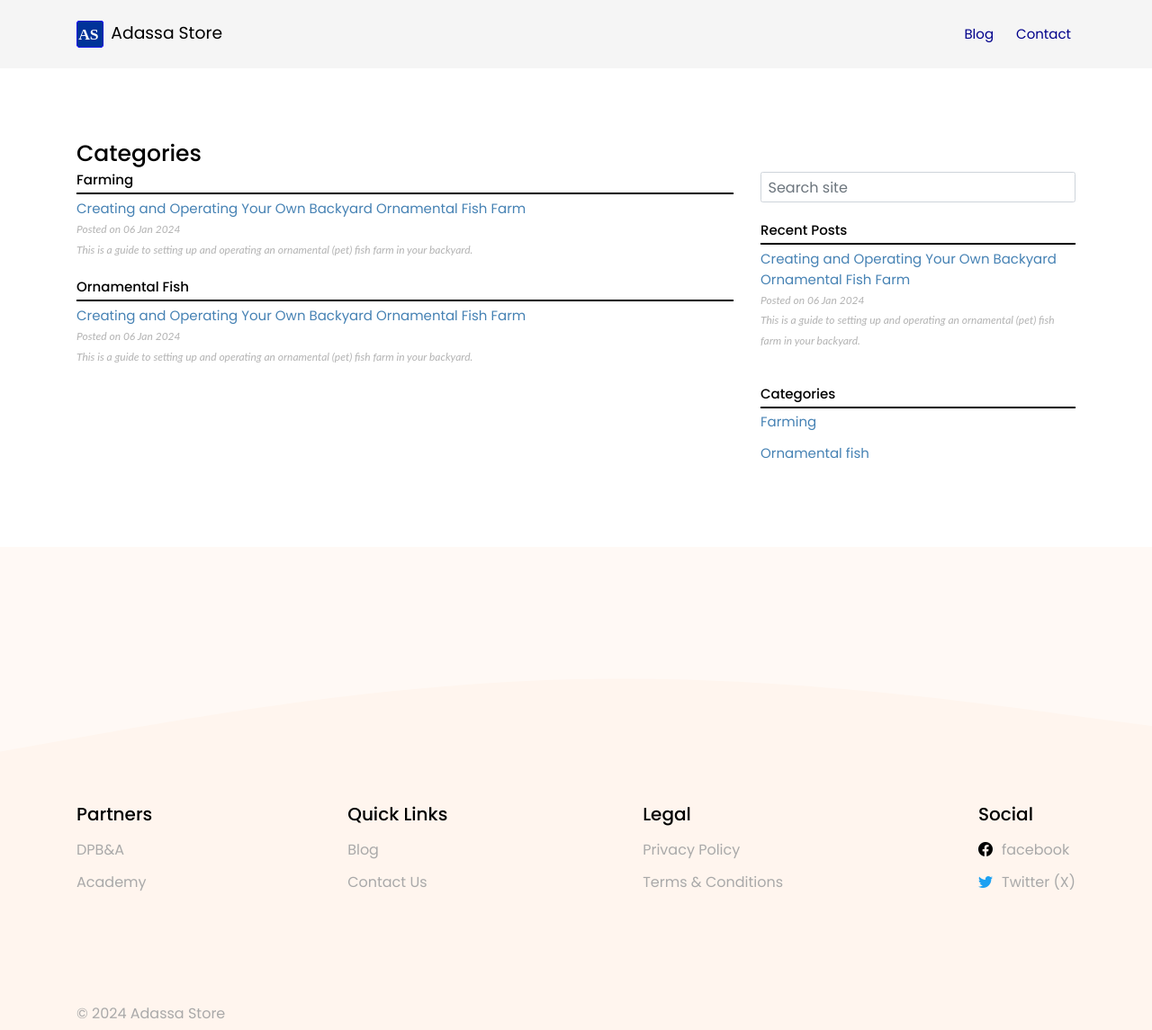
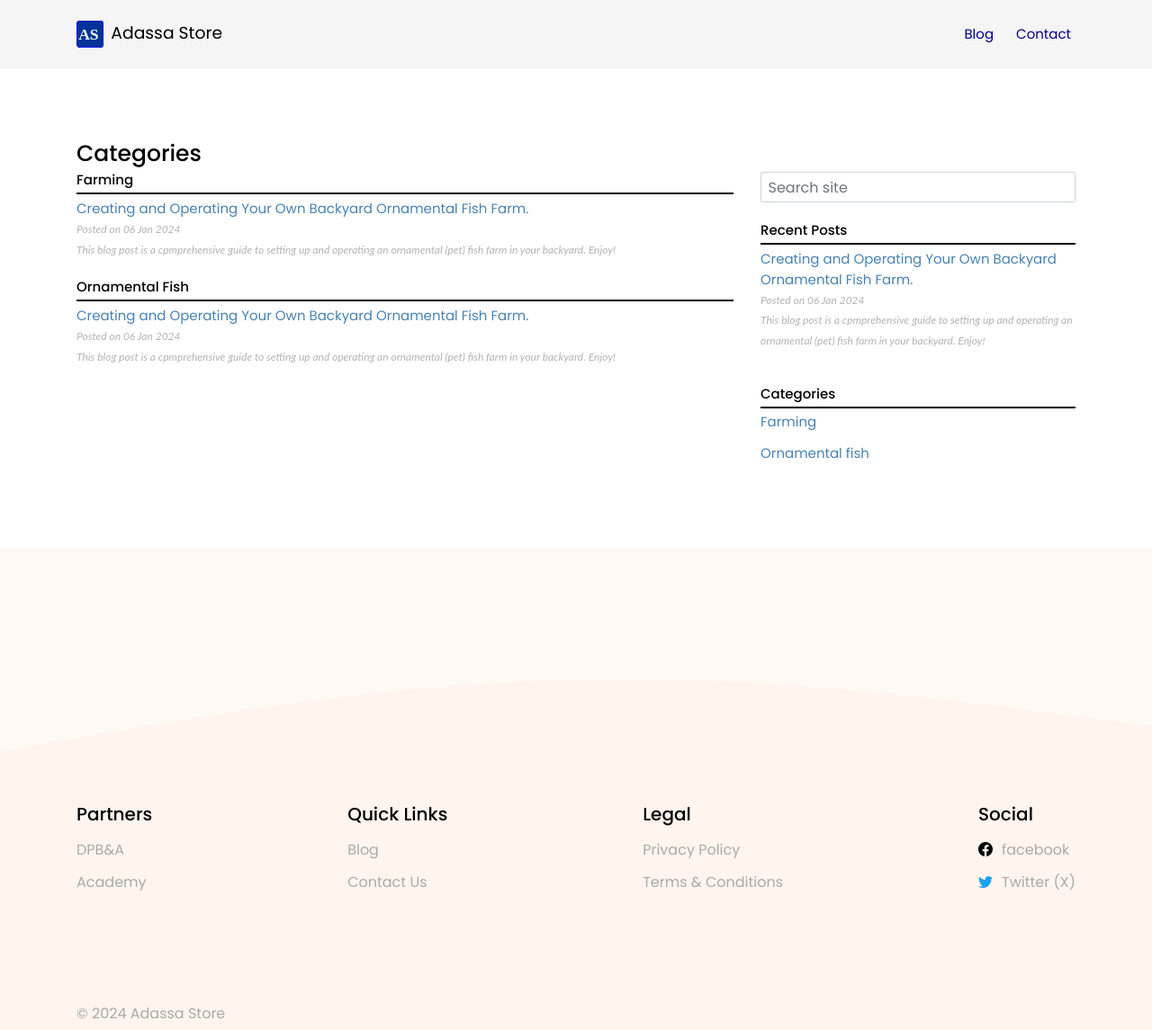
Before and after one commit to Adassa-Enterprise-Solutions/adassa-store, a Jekyll site: the page built from category.html, in a window 1280 px wide and 1145 px high. Shown: the whole window at 90% size. Built offline with Jekyll 4.4.1, drawn with Linux system fonts in a browser that asks for light colours.

Commit message:
General updates.

```diff
--- a/_posts/2024-01-06-backyard-ornamental-fish-farm.md
+++ b/_posts/2024-01-06-backyard-ornamental-fish-farm.md
@@ -1,13 +1,14 @@
 ---
 layout: post-layout
-title: Creating and Operating Your Own Backyard Ornamental Fish Farm
+title: Creating and Operating Your Own Backyard Ornamental Fish Farm.
 author: Desmond Bennett
-description: This is a guide to setting up and operating an ornamental (pet) fish farm in your backyard.
+description: This blog post is a cpmprehensive guide to setting up and operating an ornamental (pet) fish farm in your backyard. Enjoy!
 date: 2024-01-06
 categories:
 - Farming
 - Ornamental Fish
 img: FishPond.jpg
+img-alt: Fish pond
 thumb: FishPond.jpg
 ---
 
--- a/blog.html
+++ b/blog.html
@@ -1,7 +1,7 @@
 ---
 layout: blog-layout
-title: Adassa Store Blog - Your personal and business blog
-description: Welcome to the Adassa Store blog! You can find a post for your personal and business edification.
+title: The Adassa Store Blog for your home and business needs.
+description: Welcome to the Adassa Store blog! You can find a post that provides personal or business edification and innovation. Enjoy!
 ---
 
 <div class="container blog-section font-size-1-5em">
--- a/contact.html
+++ b/contact.html
@@ -1,7 +1,7 @@
 ---
 layout: default-layout
-title: Adassa Store - Contact Us
-description: This is the Adassa Store contact form for you to contact us about your personal and business needs.
+title: Contact us at Adassa Store to start a conversation today!
+description: The Adassa Store contact form for you to contact us about your personal and business needs. Let's start a conversation!
 permalink: /contact
 published: true
 ---
```
Also changed, not shown: other parts of blog.html (+1 -0 lines).
